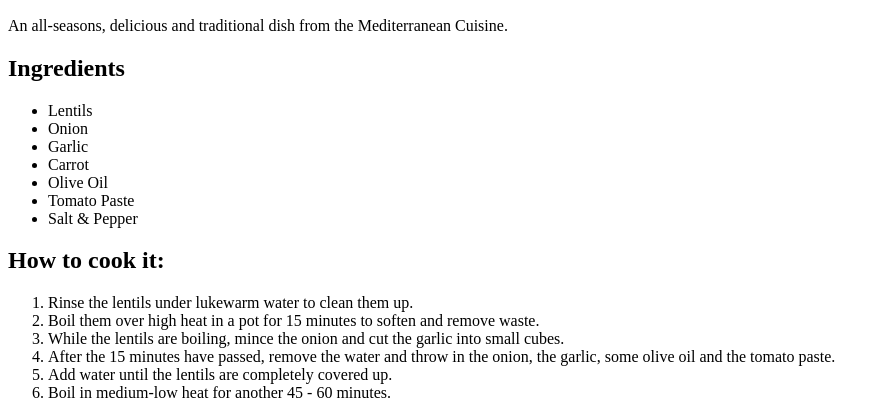
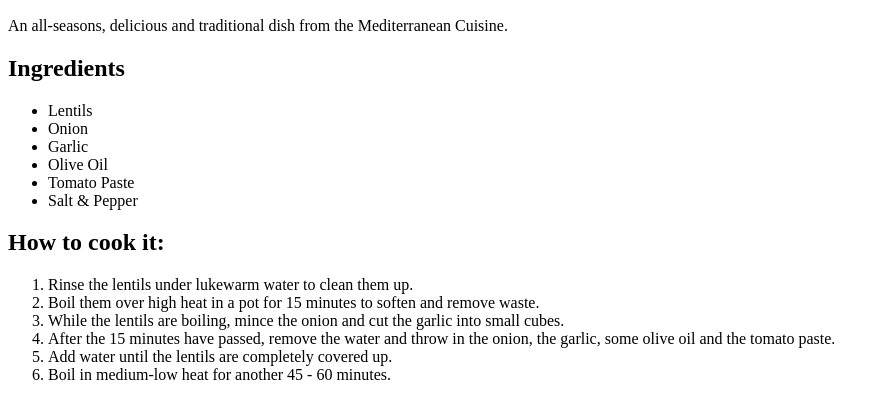
Before and after one commit to elvlachos/odin-recipes, a plain HTML site: page recipes/lentils.html in a window 1280 px wide. Shown: the part 434-852 px from the top of the page, without its empty margins (0-890 px from the left). Drawn offline with Linux system fonts and the light colour scheme.

Commit message:
Add image to main page and fix type in lentils.html

```diff
--- a/recipes/lentils.html
+++ b/recipes/lentils.html
@@ -16,7 +16,6 @@
         <li>Lentils</li>
         <li>Onion</li>
         <li>Garlic</li>
-        <li>Carrot</li>
         <li>Olive Oil</li>
         <li>Tomato Paste</li>
         <li>Salt & Pepper</li>
```
